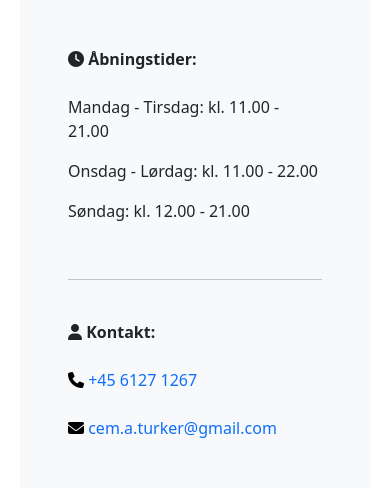
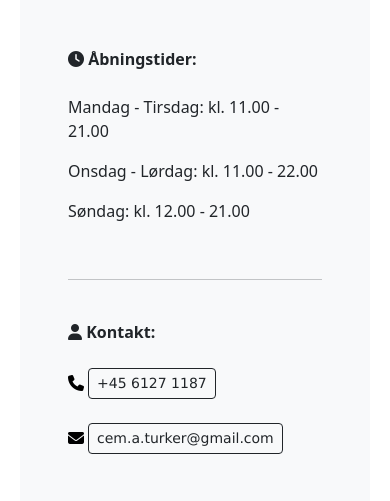
Before and after one commit to CemAkayT/FinalProject-Copy, a Flask app: page /aabningstider/ in a window 390 px wide. Shown: the part 73-574 px from the top of the page. Run offline with Flask 3, Linux system fonts and the light colour scheme; some libraries are stand-ins or nearby versions.

Commit message:
changes to phone and mail links

```diff
--- a/templates/aabningstider.html
+++ b/templates/aabningstider.html
@@ -86,22 +86,28 @@
         <p>Mandag - Tirsdag: kl. 11.00 - 21.00</p>
         <p>Onsdag - Lørdag: kl. 11.00 - 22.00</p>
         <p>Søndag: kl. 12.00 - 21.00</p>
-        <br>
+        <br />
         <hr />
         <br />
         <span><i class="fa-solid fa-user"></i> <strong>Kontakt:</strong> </span>
         <br />
         <br />
         <a href="tel:+4561271267">
-          <i class="fa-solid fa-phone kontaktphone"> </i>
-          <span>+45 6127 1267</span>
+          <i class="fa-solid fa-phone kontaktphone">
+            <button type="button" class="btn btn-sm btn-outline-dark" style="font-family: 'Lucida Sans', 'Lucida Sans Regular', 'Lucida Grande', 'Lucida Sans Unicode', Geneva, Verdana, sans-serif;">
+              +45 6127 1187
+            </button>
+          </i>
         </a>
 
         <br />
         <br />
         <a href="mailto:cem.a.turker@gmail.com">
-          <i class="fa-solid fa-envelope kontaktemail"> </i>
-          <span> cem.a.turker@gmail.com</span>
+          <i class="fa-solid fa-envelope kontaktemail">
+            <button type="button" class="btn btn-sm btn-outline-dark" style="font-family: 'Lucida Sans', 'Lucida Sans Regular', 'Lucida Grande', 'Lucida Sans Unicode', Geneva, Verdana, sans-serif;">
+              cem.a.turker@gmail.com
+            </button>
+          </i>
         </a>
       </div>
     </div>
```
